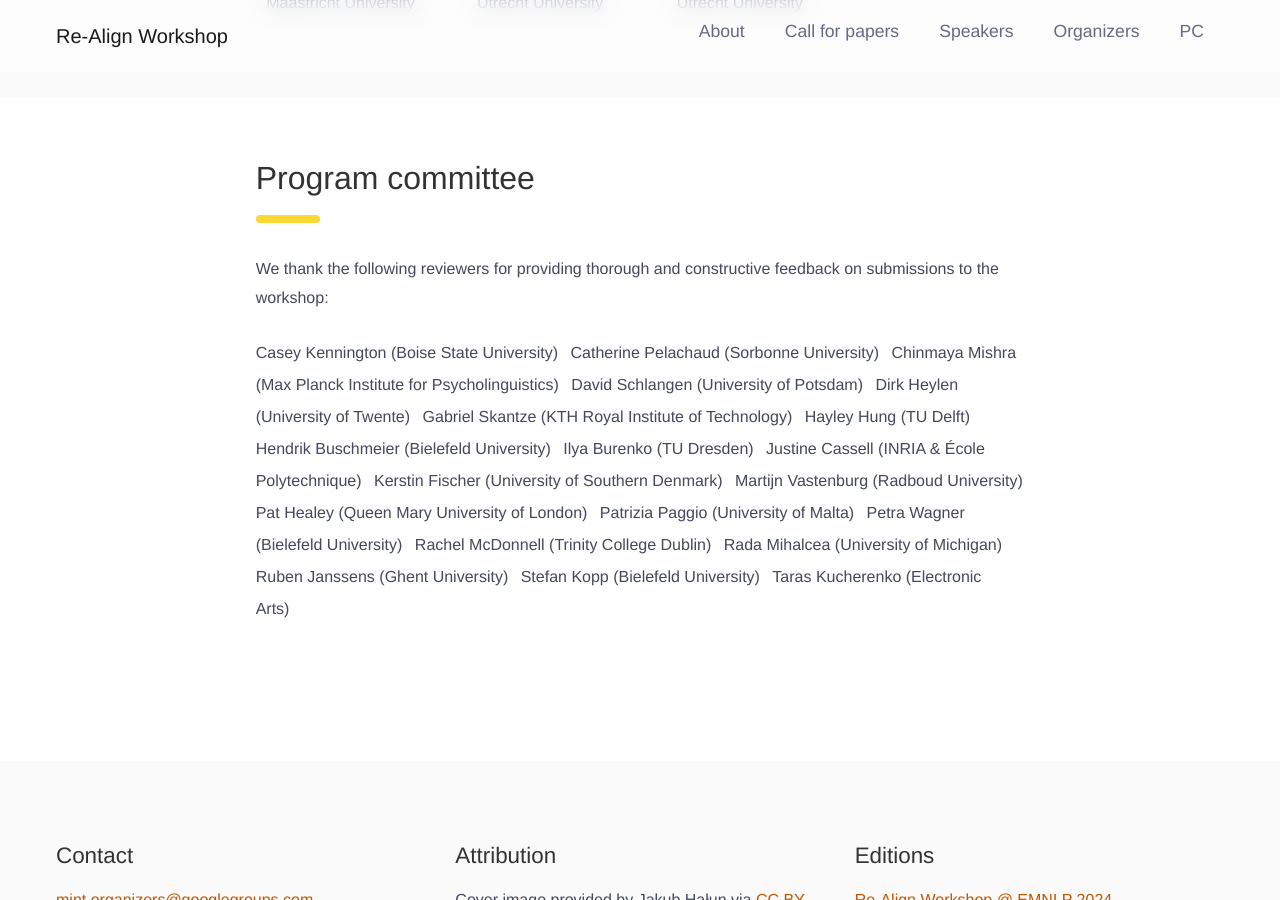
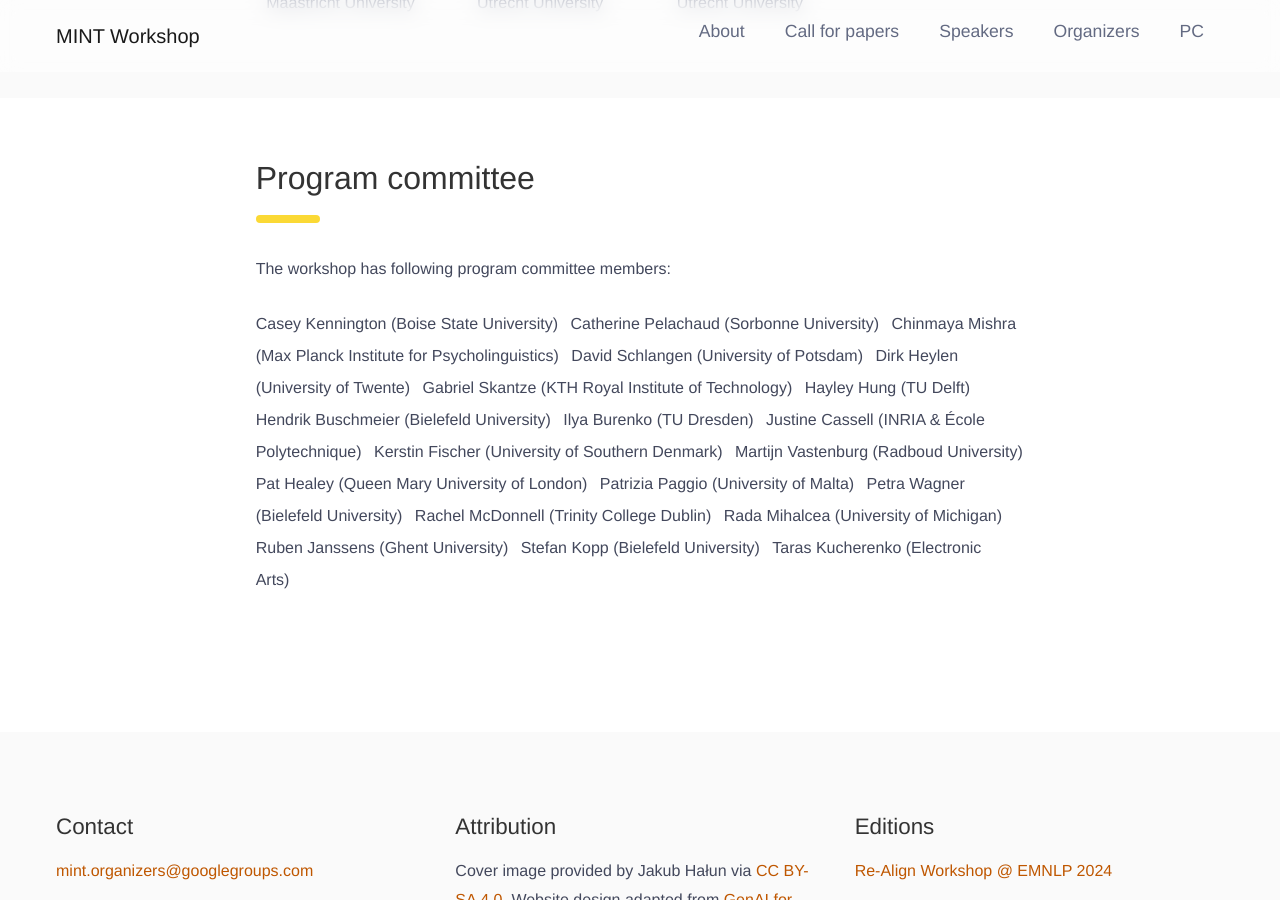
Before and after one commit to MINTworkshop/MINTworkshop.github.io, a Jekyll site: the page built from 2026/index.md, in a window 1280 px wide and 900 px high, scrolled down 6546 px. Built offline with Jekyll 4.4.1, drawn with Linux system fonts in a browser that asks for light colours.

Commit message:
adapt the page fully

```diff
--- a/_includes/head.html
+++ b/_includes/head.html
@@ -6,7 +6,7 @@
   />
 
   <title>
-    {% if page.title %}{{ page.title }} - {% endif %}Re-Align Workshop
+    {% if page.title %}{{ page.title }} - {% endif %}MINT Workshop
   </title>
 
   <!-- Fonts -->
--- a/_includes/navbar.html
+++ b/_includes/navbar.html
@@ -1,7 +1,7 @@
 <nav class="navbar navbar-expand-lg navbar-light bg-light sticky-header">
   <div class="container">
     <a class="navbar-brand" href="{{ '/' | relative_url }}"
-      >Re-Align Workshop</a
+      >MINT Workshop</a
     >
 
     <button
@@ -62,7 +62,7 @@
             href="{{ page.paper_url }}"
             target="_blank"
           >
-            📄 Re-Align Paper
+            📄 MINT Paper
           </a>
         </li>
         {% endif %}
--- a/_includes/program_committee.html
+++ b/_includes/program_committee.html
@@ -10,8 +10,7 @@
     <div class="row justify-content-center">
       <div class="col-md-8 custom-lg-6">
         <p class="mb-4">
-          We thank the following reviewers for providing thorough and
-          constructive feedback on submissions to the workshop:
+          The workshop has following program committee members:
         </p>
         <div class="reviewer-list">
           {% assign sorted_reviewers = page.program_committee | sort: "name" %}
```
